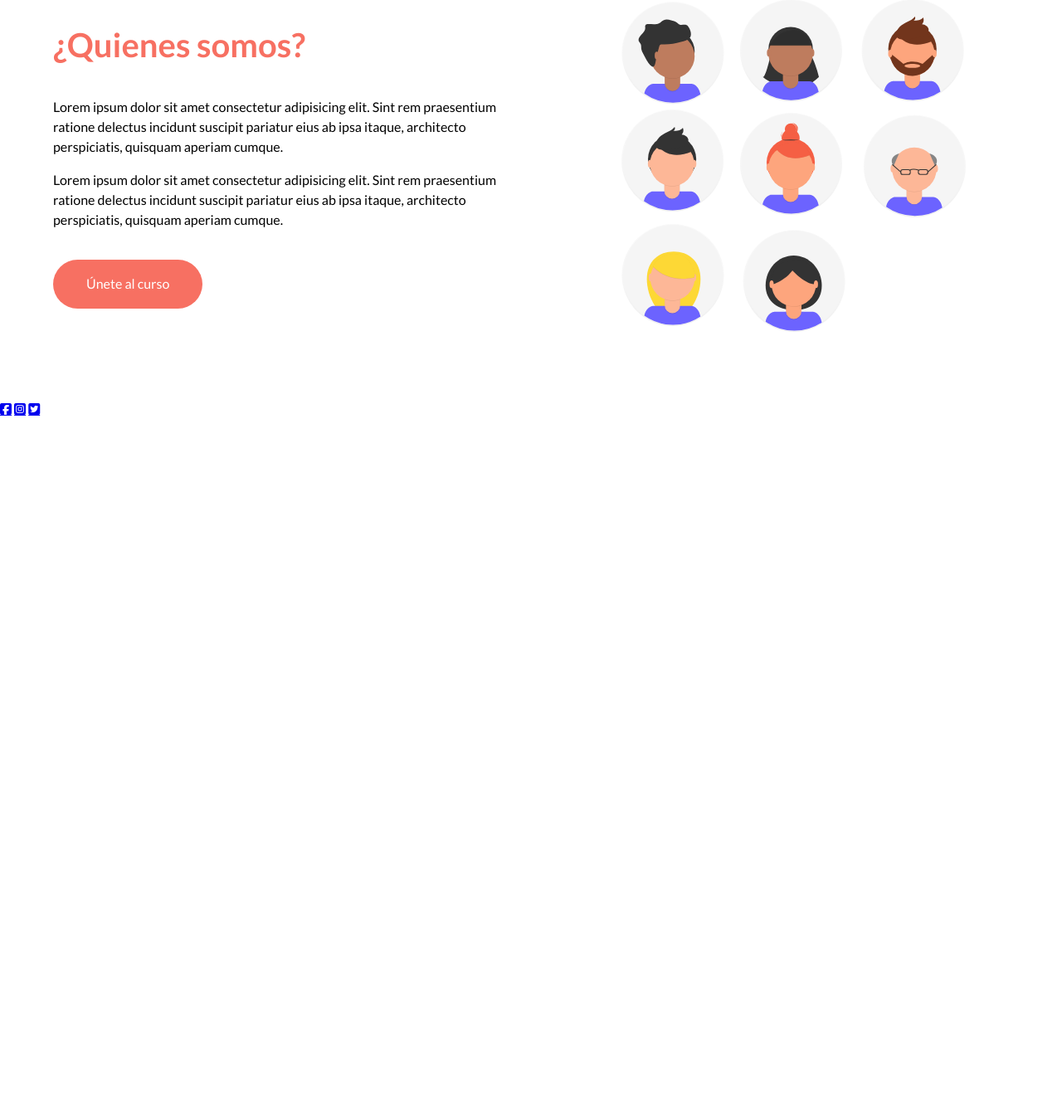
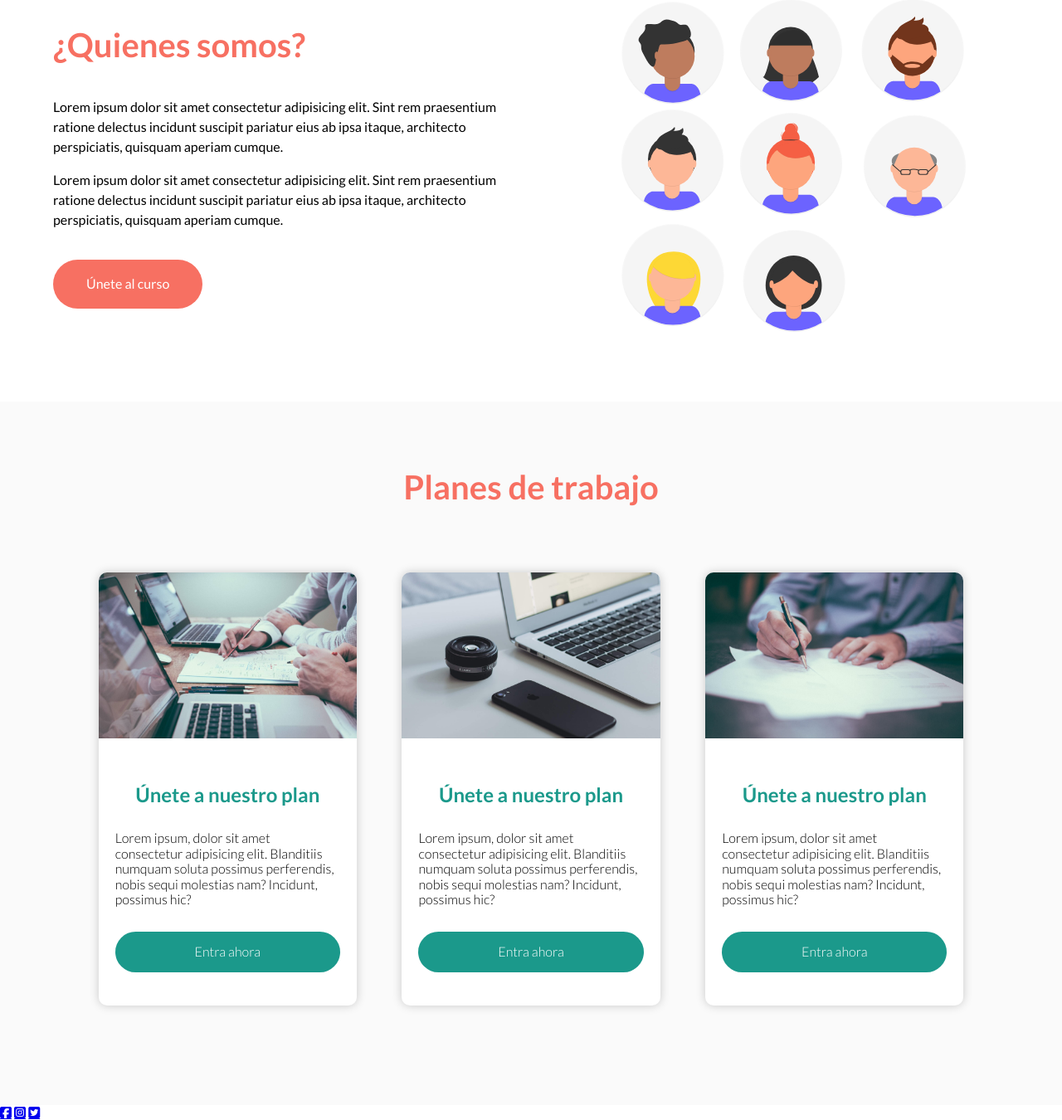
Before and after one commit to oswaldoecheverria/basic-django-landing-page, a Django app: page / in a window 1280 px wide. Shown: the part 881-2231 px from the top of the page at 83% size. Before the commit the page ends 1382 px from the top, so only its background shows below. Run offline with Django 4.2, Linux system fonts and the light colour scheme; some libraries are stand-ins or nearby versions.

Commit message:
Disenio html y css seccion portafolio

```diff
--- a/static/css/style.css
+++ b/static/css/style.css
@@ -76,7 +76,7 @@ body{
     text-align: var(--align-title);
 }
 
-.about__container{
+.about{
     display: flex;
     justify-content: space-between;
     align-items: center;
@@ -111,3 +111,59 @@ body{
     color: white;
     text-decoration: none;
 }
+
+
+/* Portfolio  section */
+
+.portfolio{
+    background: var(--color-bg);
+}
+
+.portfolio__cards{
+    display: flex;
+    padding: 40px 0;
+    justify-content: space-evenly;
+    flex-wrap: wrap;
+}
+
+.portfolio__card{
+    width: 27%;
+    background: #fff;
+    height: auto;
+    box-shadow: var(--box-shadow);
+    border-radius: 10px;
+}
+
+.portfolio__picture{
+    width: 100%;
+    display: block;
+    border-radius: 10px 10px 0 0;
+    height: 200px;
+    object-fit: cover;
+}
+
+.portfolio__texts{
+    padding: 30px 20px 40px;
+}
+
+.portfolio__title{
+    font-size: 1.5rem;
+    text-align: center;
+    color: var(--color-secondary);
+}
+
+.portfolio__paragraph{
+    font-weight: 300;
+    margin: 30px 0;
+}
+
+.portfolio__cta{
+    display: block;
+    background: var(--color-secondary);
+    padding: 15px 0;
+    border-radius: 30px;
+    text-align: center;
+    color: white;
+    text-decoration: none;
+    font-weight: 300;
+}
--- a/templates/index.html
+++ b/templates/index.html
@@ -32,7 +32,7 @@
 
     <main class="main">
 
-        <section class="about__container container">
+        <section class="about container">
             <div class="about__texts">
                 <h2 class="title">¿Quienes somos?</h2>
 
@@ -52,6 +52,58 @@
 
         </section>
 
+        <section class="portfolio">
+            <div class="portfolio__container container">
+
+                <h2 class="title">Planes de trabajo</h2>
+
+                <div class="portfolio__cards">
+
+                    <!-- Card individual -->
+                    <article class="portfolio__card">
+
+                        <img src="{% static 'images/card1.jpg' %}" alt="" class="portfolio__picture">
+
+                        <div class="portfolio__texts">
+                            <h3 class="portfolio__title">Únete a nuestro plan</h3>
+
+                            <p class="portfolio__paragraph">Lorem ipsum, dolor sit amet consectetur adipisicing elit. Blanditiis numquam soluta possimus perferendis, nobis sequi molestias nam? Incidunt, possimus hic?</p>
+                            <a href="#" class="portfolio__cta">Entra ahora</a>
+                        </div>
+
+                    </article>
+
+                    <article class="portfolio__card">
+
+                        <img src="{% static 'images/card2.jpg' %}" alt="" class="portfolio__picture">
+
+                        <div class="portfolio__texts">
+                            <h3 class="portfolio__title">Únete a nuestro plan</h3>
+
+                            <p class="portfolio__paragraph">Lorem ipsum, dolor sit amet consectetur adipisicing elit. Blanditiis numquam soluta possimus perferendis, nobis sequi molestias nam? Incidunt, possimus hic?</p>
+                            <a href="#" class="portfolio__cta">Entra ahora</a>
+                        </div>
+
+                    </article>
+
+                    <article class="portfolio__card">
+
+                        <img src="{% static 'images/card3.jpg' %}" alt="" class="portfolio__picture">
+
+                        <div class="portfolio__texts">
+                            <h3 class="portfolio__title">Únete a nuestro plan</h3>
+
+                            <p class="portfolio__paragraph">Lorem ipsum, dolor sit amet consectetur adipisicing elit. Blanditiis numquam soluta possimus perferendis, nobis sequi molestias nam? Incidunt, possimus hic?</p>
+                            <a href="#" class="portfolio__cta">Entra ahora</a>
+                        </div>
+
+                    </article>
+
+                </div>
+
+            </div>
+        </section>
+
     </main>
 
     <a href="#" class="fa-brands fa-square-facebook"></a>
```
